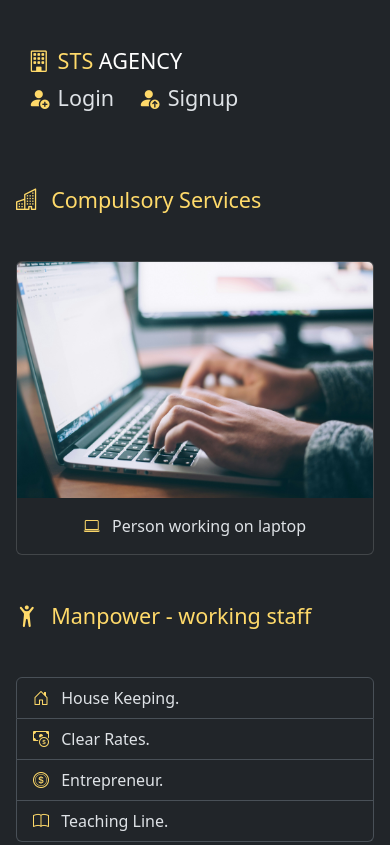
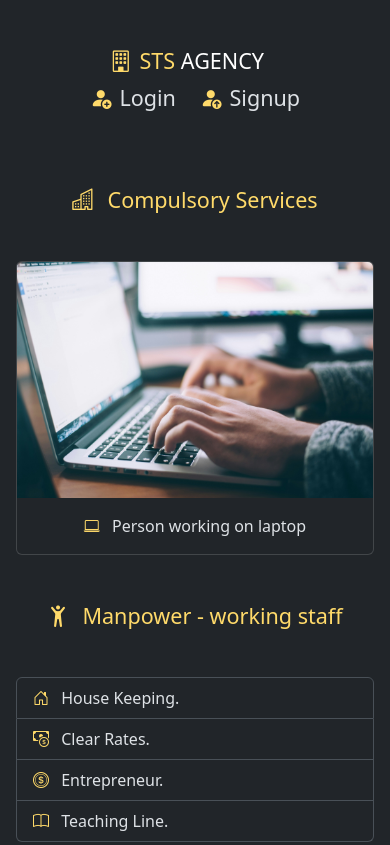
Before and after one commit to AlexTheGreat510/STS-website-bootstrap, a website: page index.html in a window 390 px wide. Shown: the top 845 px of the page. Drawn offline with nearby package versions, Linux system fonts and the light colour scheme.

Commit message:
change: make website responsive for mobiles

```diff
--- a/css/style.css
+++ b/css/style.css
@@ -11,6 +11,17 @@ i {
 
 /* MEDIA-QUERY */
 
+@media screen and (max-width: 500px) {
+
+	h4 {
+		text-align: center;
+	}
+
+	.navbar-container {
+		justify-content: center !important;
+	}
+}
+
 @media screen and (max-width: 550px) {
 
 	#theme-select {
--- a/index.html
+++ b/index.html
@@ -26,7 +26,7 @@
     <nav class="navbar">
 
         <!-- NAVBAR -->
-        <div class="container-fluid my-3">
+        <div class="navbar-container container-fluid my-3">
 
             <!-- NAVBAR-LEFT -->
             <div class="navbar-left d-flex">
```
